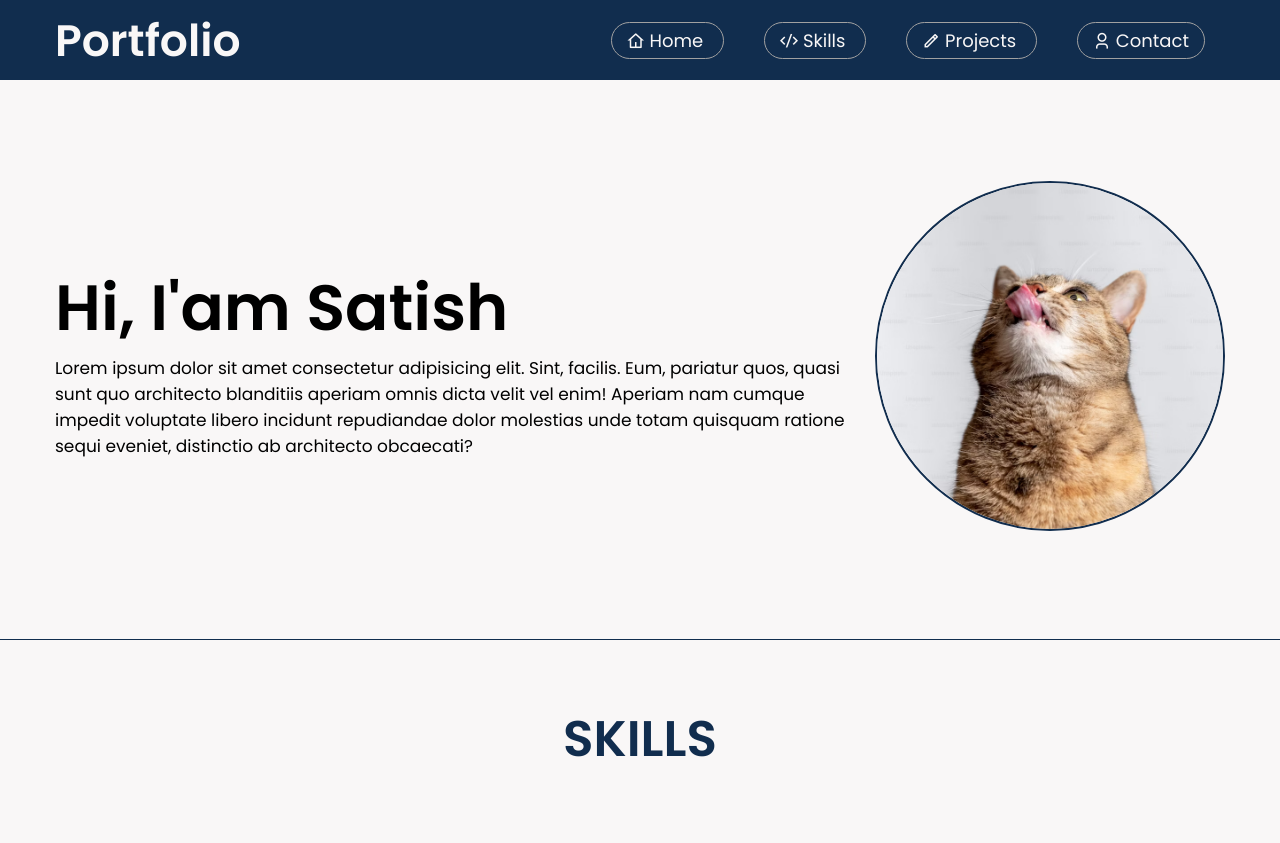
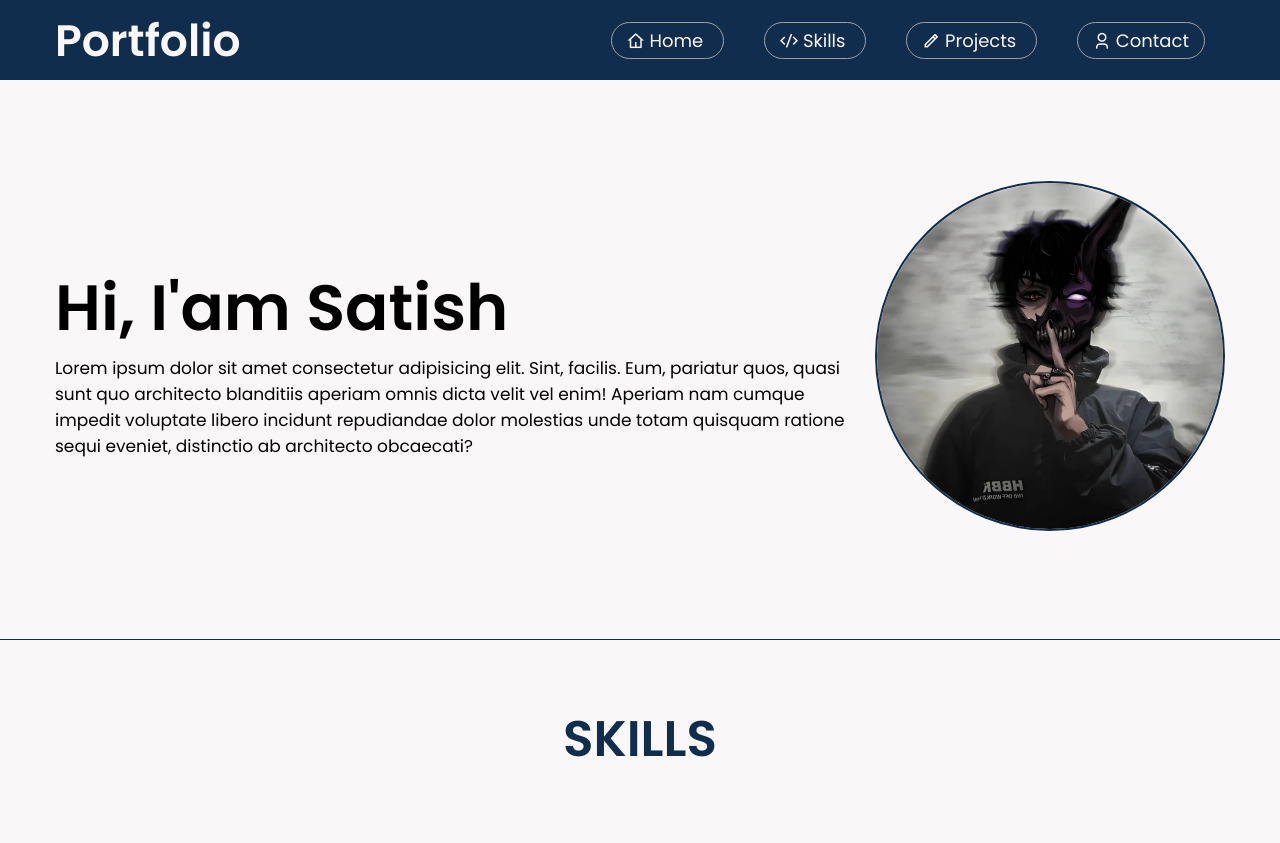
Before and after one commit to SatishAngral/Beginner-Portfolio-Project, a plain HTML site: page index.html in a window 1280 px wide. Shown: the top 843 px of the page. Drawn offline with nearby package versions, Linux system fonts and the light colour scheme; a web font is replaced by a local one.

Commit message:
Update Profile photo index.html

```diff
--- a/index.html
+++ b/index.html
@@ -52,7 +52,7 @@
             </nav>
             <nav class="right-page1">
                 <div class="profile-pic">
-                    <img src="./assest/premium_photo-1677545182078-2fe0e0e6c336.avif" alt="profile pic">
+                    <img src="./assest/Profile.jpg" alt="profile pic">
                 </div>
             </nav>
         </nav>
```
